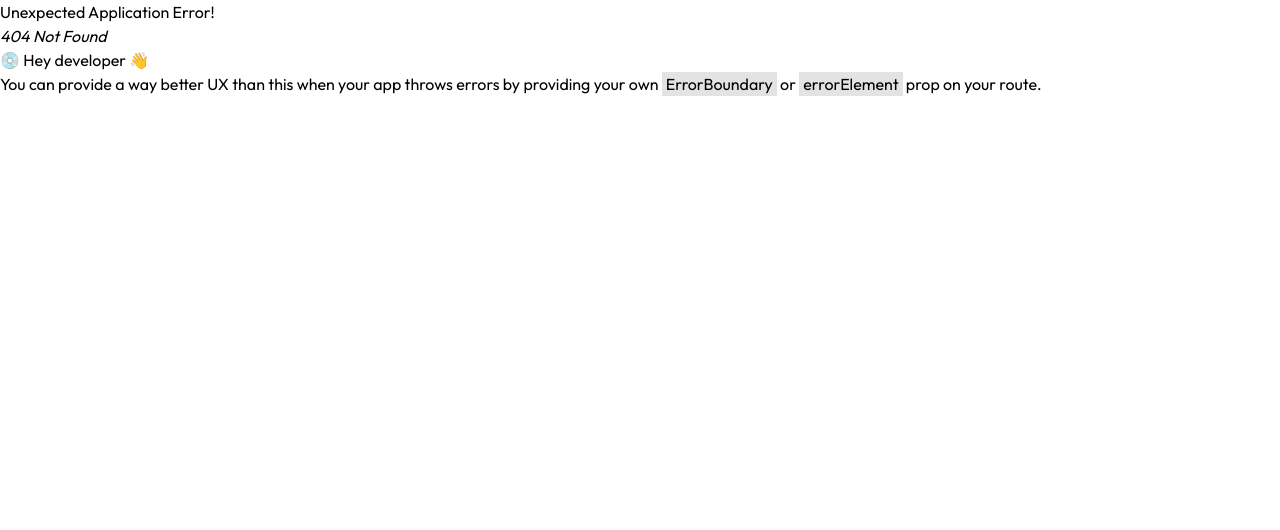
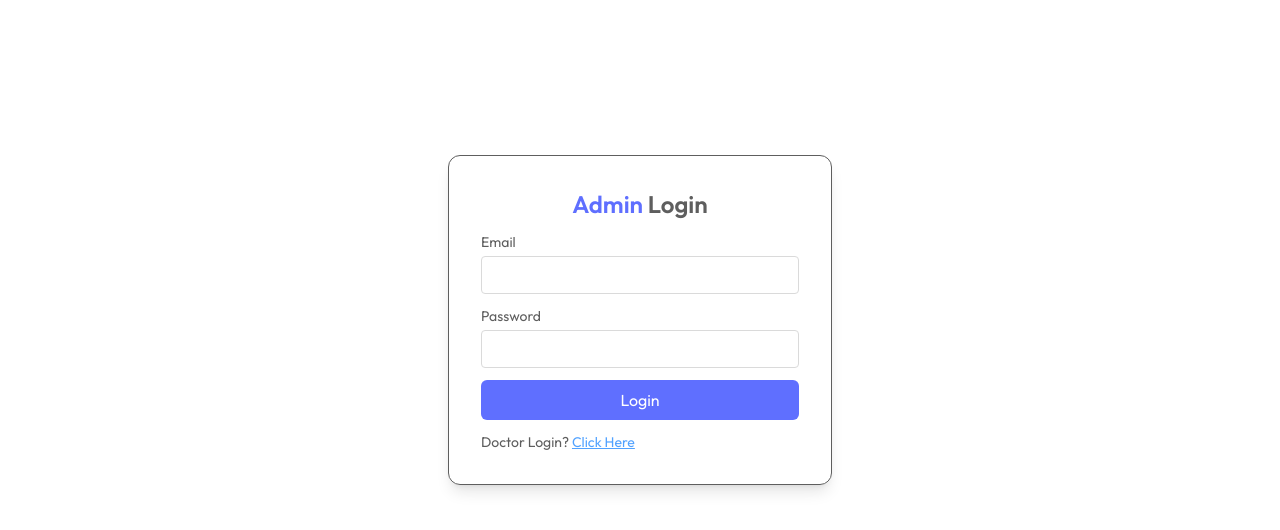
Before and after one commit to mdtayef001/Prescripto, a React (Vite) app in the folder client/: page /admin/auth in a window 1280 px wide. Before the commit this address had no page. Shown: the top 530 px of the page. Built offline with nearby package versions, Linux system fonts and the light colour scheme.

Commit message:
doing the admin login page

```diff
--- a/client/src/Layout/AdminLayout.jsx
+++ b/client/src/Layout/AdminLayout.jsx
@@ -1,11 +1,14 @@
 import React from "react";
 import { Outlet } from "react-router-dom";
+import useDocumentTitle from "../hooks/useDocumentTitle";
 
 const AdminLayout = () => {
+  useDocumentTitle("Prescripto | Admin");
+
   return (
-    <div>
+    <main>
       <Outlet />
-    </div>
+    </main>
   );
 };
 
--- /dev/null
+++ b/client/src/context/AdminContext.jsx
@@ -0,0 +1,19 @@
+import { createContext, useState } from "react";
+
+export const AdminContext = createContext();
+
+const AdminContextProvider = ({ children }) => {
+  const [aToke, setAToken] = useState();
+  const severUrl = import.meta.env.VITE_SERVER_URL;
+
+  const adminValue = {
+    aToke,
+    setAToken,
+    severUrl,
+  };
+  return (
+    <AdminContext.Provider value={adminValue}>{children}</AdminContext.Provider>
+  );
+};
+
+export default AdminContextProvider;
--- /dev/null
+++ b/client/src/context/DoctorContext.jsx
@@ -0,0 +1,12 @@
+import { createContext } from "react";
+
+export const DoctorContext = createContext();
+
+const DoctorContextProvider = ({ children }) => {
+  const value = {};
+  return (
+    <DoctorContext.Provider value={value}>{children}</DoctorContext.Provider>
+  );
+};
+
+export default DoctorContextProvider;
--- /dev/null
+++ b/client/src/hooks/UseDoctorContext.jsx
@@ -0,0 +1,9 @@
+import { useContext } from "react";
+import { DoctorContext } from "../context/DoctorContext";
+
+const UseDoctorContext = () => {
+  const provider = useContext(DoctorContext);
+  return provider;
+};
+
+export default UseDoctorContext;
--- /dev/null
+++ b/client/src/hooks/useAdminContext.jsx
@@ -0,0 +1,9 @@
+import { useContext } from "react";
+import { AdminContext } from "../context/AdminContext";
+
+const useAdminContext = () => {
+  const AdminProvider = useContext(AdminContext);
+  return AdminProvider;
+};
+
+export default useAdminContext;
--- a/client/src/main.jsx
+++ b/client/src/main.jsx
@@ -6,16 +6,22 @@ import { QueryClient, QueryClientProvider } from "@tanstack/react-query";
 import "./index.css";
 import { ToastContainer } from "react-toastify";
 import AppContextProvider from "./context/AppContext.jsx";
+import AdminContextProvider from "./context/AdminContext.jsx";
+import DoctorContextProvider from "./context/DoctorContext.jsx";
 
 const queryClient = new QueryClient();
 
 createRoot(document.getElementById("root")).render(
   <StrictMode>
+    <AdminContextProvider>
+      <DoctorContextProvider>
         <AppContextProvider>
           <QueryClientProvider client={queryClient}>
             <RouterProvider router={routes} />
             <ToastContainer autoClose={2000} />
           </QueryClientProvider>
         </AppContextProvider>
+      </DoctorContextProvider>
+    </AdminContextProvider>
   </StrictMode>
 );
--- /dev/null
+++ b/client/src/pages/Admin/AdminLogin.jsx
@@ -0,0 +1,81 @@
+import { useState } from "react";
+import useAdminContext from "../../hooks/useAdminContext";
+import axios from "axios";
+
+export const AdminLogin = () => {
+  const [state, setState] = useState("Admin");
+  const [email, setEmail] = useState("");
+  const [password, setPassword] = useState("");
+  const { setAToken, severUrl } = useAdminContext();
+
+  const handleLogin = async (e) => {
+    e.preventDefault();
+    try {
+      if (state === "Admin") {
+        const { data } = await axios.post(`${severUrl}/api/admin/login`, {
+          email,
+          password,
+        });
+      } else {
+      }
+    } catch (error) {}
+  };
+
+  return (
+    <form onSubmit={handleLogin} className="min-h-[80vh] flex items-centerS">
+      <div className="flex flex-col gap-3 m-auto items-start p-8 min-w-[340px] sm:min-w-96 border rounded-xl text-[#5E5E5E] text-sm shadow-lg ">
+        <p className="text-2xl font-semibold m-auto">
+          <span className="text-primary">{state}</span> Login
+        </p>
+        <div className="w-full">
+          <p>Email</p>
+          <input
+            className="border border-[#DADADA] rounded w-full p-2 mt-1"
+            type="email"
+            placeholder=""
+            onChange={(e) => setEmail(e.target.value)}
+            value={email}
+            required
+          />
+        </div>
+
+        <div className="w-full">
+          <p>Password</p>
+          <input
+            className="border border-[#DADADA] rounded w-full p-2 mt-1"
+            type="password"
+            placeholder=""
+            onChange={(e) => setPassword(e.target.value)}
+            value={password}
+            required
+          />
+        </div>
+
+        <button className="bg-primary text-white w-full py-2 rounded-md text-base cursor-pointer">
+          Login
+        </button>
+        {state === "Admin" ? (
+          <p>
+            Doctor Login?{" "}
+            <span
+              className="cursor-pointer underline text-blue-400"
+              onClick={() => setState("Doctor")}
+            >
+              Click Here
+            </span>
+          </p>
+        ) : (
+          <p>
+            Admin Login?{" "}
+            <span
+              className="cursor-pointer underline text-blue-400"
+              onClick={() => setState("Admin")}
+            >
+              Click Here
+            </span>
+          </p>
+        )}
+      </div>
+    </form>
+  );
+};
```
Also changed, not shown: client/src/routes/routes.jsx (+9 -1 lines), 2 other files (tests, documents, lock files or other folders). Lines whose indentation alone changed are shown as unchanged.
